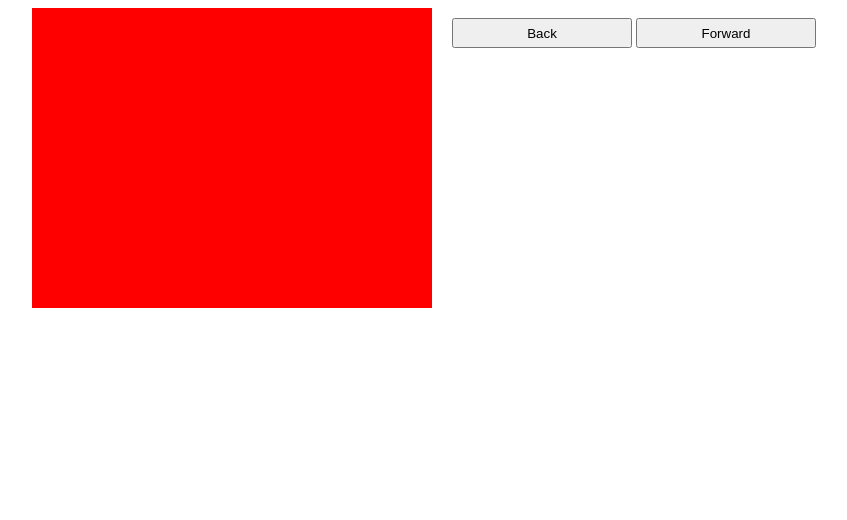
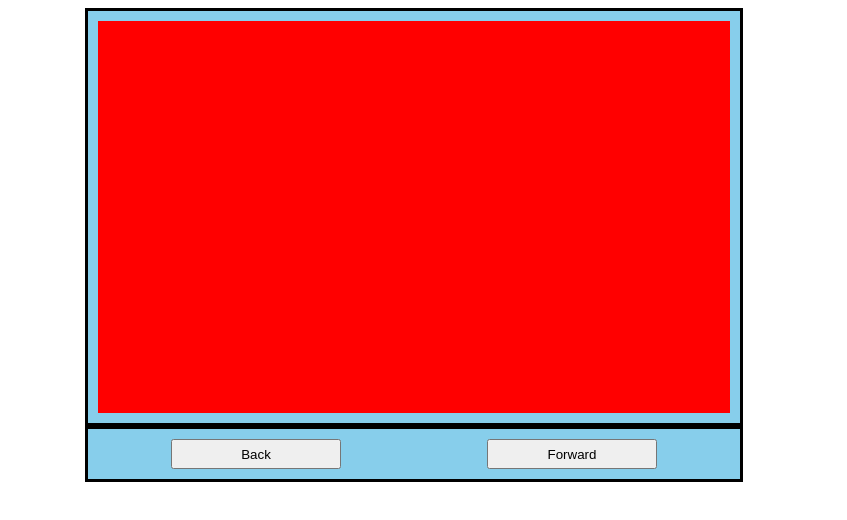
Before and after one commit to davidborah-gda/dynamic-box, a plain HTML site: page index.html in a window 1280 px wide. Shown: the whole page, without its empty margins (226-1073 px from the left). Drawn offline with Linux system fonts and the light colour scheme.

Commit message:
modified the css and index.htyml to center align the buttons and the contents as well as give a skyblue background and a black border.

```diff
--- a/index.html
+++ b/index.html
@@ -6,14 +6,16 @@
 </head>
 <body>
 <div id="app">
-  <div class='container center'>
+  <div class='center'>
   <div class='color-box'>
   </div>
-  <div class='buttons'>
-      <button class='back'>Back</button>
-      <button class='forward'>Forward</button>
+</div>
+<div class='center'>
+    <div class='buttons'>
+        <button class='back'>Back</button>
+        <button class='forward'>Forward</button>
+        </div>
       </div>
-</div>
 </div>
 <script src="index.js"></script>
 </body>
--- a/style.css
+++ b/style.css
@@ -1,34 +1,32 @@
+
+.center {
+    margin: auto;
+    width: 50%;
+    border: 3px solid black;
+    padding: 10px;
+    background: skyblue;
+}
+
 .color-box {
-    height: 300px;
-    width: 400px;
+    width: 100%;
+    height: 50%;
     background: red;
     position: relative;
 }
 
 .buttons {
-    display: inline-block;
-    position: relative;
-    left: 20px;
-    top: 10px;
+    display: flex;
+    justify-content: space-around;
 }
 
-.back {
+.back, .forward {
     display: inline-block;
     height: 30px;
-    width: 180px;
+    width: 170px;
 }
 
-.forward {
-    display: inline-block;
-    height: 30px;
-    width: 180px;
+@media (max-width: 400px) {
+    .buttons {
+        flex-direction: column;
+    }
 }
-
-.container {
-  display: flex;
-  justify-content: center;
-  width: 100%;
-}
-.center {
-  width: 100%;
-}
```
